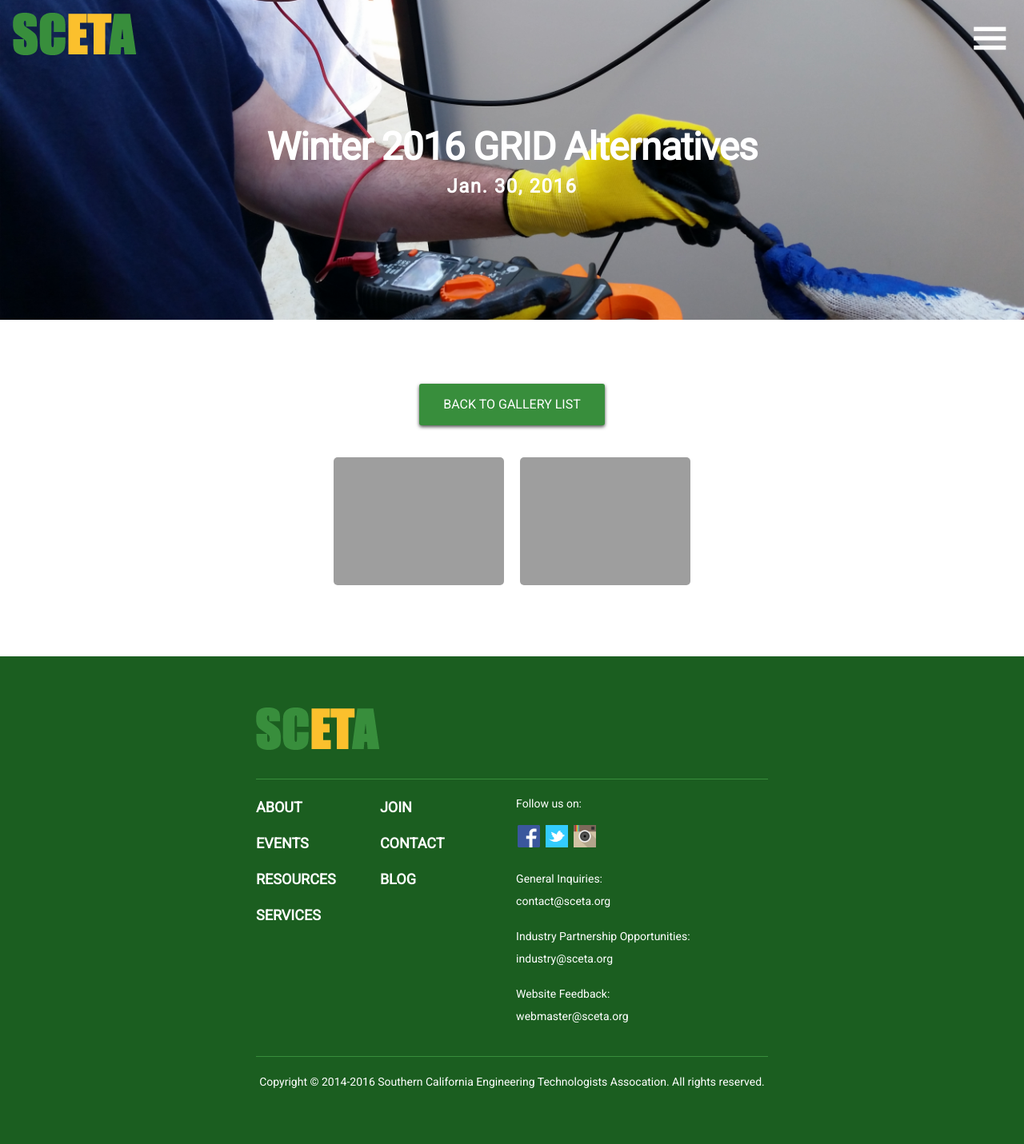
After one commit to ScetaWebmaster/SCETACPP, a PHP site: page /gallery/2016/01/winter2016-grid-alternatives/ in a window 1280 px wide. The commit adds this page. Shown: the whole page at 80% size. Run offline with PHP 8.4, Linux system fonts and the light colour scheme; some libraries are stand-ins or nearby versions; grey boxes are pictures that could not be loaded.

Commit message:
Added Winter 2016 GRID Alternatives to Gallery

```diff
--- /dev/null
+++ b/sceta.org/gallery/2016/01/winter2016-grid-alternatives/index.php
@@ -0,0 +1,104 @@
+<!DOCTYPE html>
+<!-- HTML5 Boilerplate -->
+<!--[if lt IE 7]>      <html class="no-js lt-ie9 lt-ie8 lt-ie7"> <![endif]-->
+<!--[if IE 7]>         <html class="no-js lt-ie9 lt-ie8"> <![endif]-->
+<!--[if IE 8]>         <html class="no-js lt-ie9"> <![endif]-->
+<!--[if gt IE 8]>      <html class="no-js"> <![endif]-->
+
+<html class="no-js">
+	<head>
+		<meta charset="utf-8">
+
+		<!-- Always Force Latest IE Rendering Engine (even in intranet) & Chrome Frame -->
+		<meta http-equiv="X-UA-Compatible" content="IE=edge,chrome=1">
+
+		<title>Winter 2016 GRID Alternatives &ndash; Jan. 30, 2016 &ndash; Gallery &ndash; SCETA</title>
+
+		<meta name="description" content="SCETA (Southern California Engineering Technologists Association) has been networking with engineering alumni who have been working in the engineering field since 1983. SCETA is an association of students interested in life-long learning and the sharing of knowledge among the various engineering disciplines. One of our goals is to establish a social network for current/future students and alumni.">
+		<meta name="keywords" content="SCETA, engineering, technology, networking">
+		<meta name="author" content="www.sceta.org">
+		<meta http-equiv="cleartype" content="on">
+
+		<link rel="shortcut icon" href="../../../../img/favicon.ico">
+
+		<!-- Responsive and Mobile Friendly Stuff -->
+		<meta name="HandheldFriendly" content="True">
+		<meta name="MobileOptimized" content="320">
+		<meta name="viewport" content="width=device-width, initial-scale=1.0">
+
+		<!-- Stylesheets -->
+		<link rel="stylesheet" href="../../../../css/html5reset.css" media="all">
+		<link rel="stylesheet" href="../../../../css/style.css" media="all">
+		<link rel="stylesheet" href="../../../../css/col.css" media="all">
+		<link rel="stylesheet" href="../../../../css/2cols.css" media="all">
+
+		<!-- Responsive Stylesheets -->
+		<link rel="stylesheet" media="only screen and (max-width: 1024px) and (min-width: 769px)" href="../../../../css/1024.css">
+		<link rel="stylesheet" media="only screen and (max-width: 768px) and (min-width: 481px)" href="../../../../css/768.css">
+		<link rel="stylesheet" media="only screen and (max-width: 480px)" href="../../../../css/480.css">
+
+		<!-- All JavaScript at the bottom except for Modernizr which enables HTML5 elements and feature detects. -->
+		<script src="../../../../js/modernizr-2.5.3-min.js"></script>
+
+		<!-- jQuery -->
+		<script src="https://ajax.googleapis.com/ajax/libs/jquery/1.11.3/jquery.min.js"></script>
+
+		<!-- UberGallery -->
+		<link rel="stylesheet" type="text/css" href="../../../resources/UberGallery.css" />
+		<link rel="stylesheet" type="text/css" href="../../../resources/colorbox/5/colorbox.css" />
+	</head>
+
+	<body class="cbp-spmenu-push">
+		<!-- Loading Animation -->
+		<div class="se-pre-con"></div>
+
+		<!-- Back to Top -->
+		<a name="top"></a>
+
+		<?php include '../../../../../inc/sceta.org/header_subLevel_4.php'; ?>
+
+		<div class="not-fullscreen background" id="background" style="background-image:url('img/20160130_093740.jpg');" data-img-width="5312" data-img-height="2988">
+			<div class="content-a">
+				<div class="content-b gallery">
+					<h1>Winter 2016 GRID Alternatives</h1>
+					<h2>Jan. 30, 2016</h2>
+				</div>
+			</div>
+		</div>
+
+		<div class="wrapper">
+			<div class="container">
+				<div class="content">
+					<p class="center">
+						<a href="../../../../resources#gallery" class="button">Back to Gallery List</a>
+					</p>
+
+					<?php
+						include_once('../../../resources/UberGallery.php');
+						$gallery = UberGallery::init()->createGallery('img');
+					?>
+				</div>
+			</div>
+
+			<?php include '../../../../../inc/sceta.org/footer_subLevel_4.php'; ?>
+		</div>
+
+		<?php include '../../../../../inc/sceta.org/commonScripts_subLevel_4.php'; ?>
+
+		<!-- Loading Animation -->
+		<script>
+			$(window).load(function() {
+				// Animate the loader off screen.
+				$(".se-pre-con").fadeOut("slow");;
+			});
+		</script>
+
+		<!-- UberGallery -->
+		<script type="text/javascript" src="../../../resources/colorbox/jquery.colorbox.js"></script>
+		<script type="text/javascript">
+			$(document).ready(function(){
+			    $("a[rel='colorbox']").colorbox({maxWidth: "90%", maxHeight: "90%", opacity: ".5"});
+			});
+		</script>
+	</body>
+</html>
--- a/sceta.org/resources/index.php
+++ b/sceta.org/resources/index.php
@@ -90,6 +90,7 @@
 					<ul>
 						<li><a href="javascript:void(0);" id="btn_gallery_2015">2015 - 2016</a>
 							<ul class="gallery_2015">
+								<li><a href="../gallery/2016/01/winter2016-grid-alternatives/">Jan. 30, 2016 - Winter 2016 GRID Alternatives</a></li>
 								<li><a href="../gallery/2015/10/pumpkin-festival/">Oct. 17, 2015 - Pumpkin Festival</a></li>
 							</ul>
 						</li>
```
Also changed, not shown: sceta.org/gallery/2016/01/winter2016-grid-alternatives/img/20160130_093740 (1).jpg (added), sceta.org/gallery/2016/01/winter2016-grid-alternatives/img/20160130_093740.jpg (added), 11 other files.
